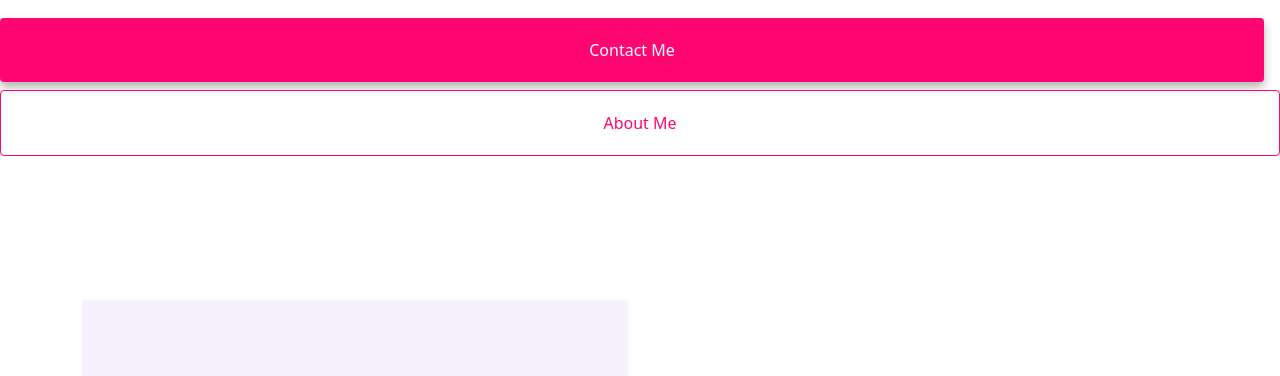
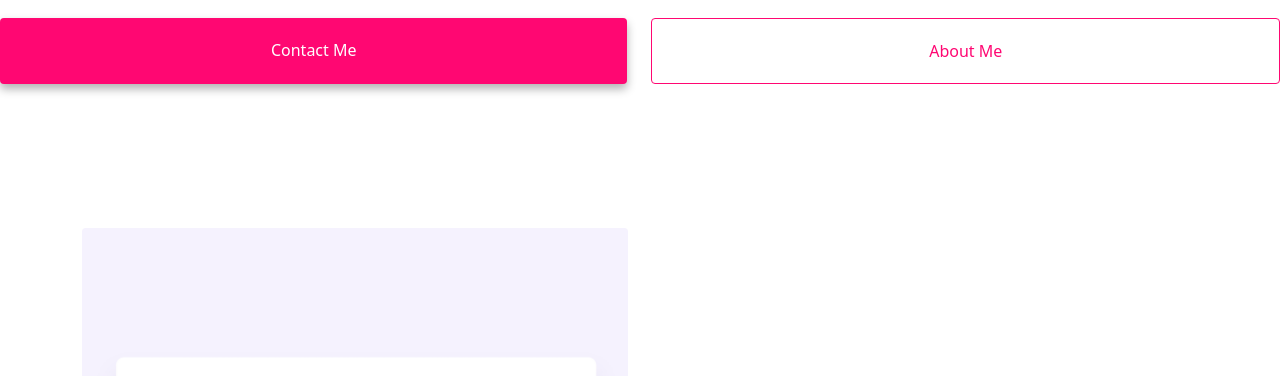
Before and after one commit to Nens01/Advancedtoolshomework, a website: page index.html in a window 1280 px wide. Shown: the part 346-722 px from the top of the page. Drawn offline with nearby package versions, Linux system fonts and the light colour scheme.

Commit message:
Update index.html

```diff
--- a/index.html
+++ b/index.html
@@ -65,7 +65,7 @@
       </h3>
 
       <div class="row">
-        <div class="d-flex justify-content-center mt-4 flex-wrap gap-2">
+        <div class="d-flex justify-content-center mt-4 gap-2">
           <a
             href="about.html#contact"
             class="primary-link d-inline-block w-100 w-md-auto me-md-3 mb-2 mb-md-0"
```
